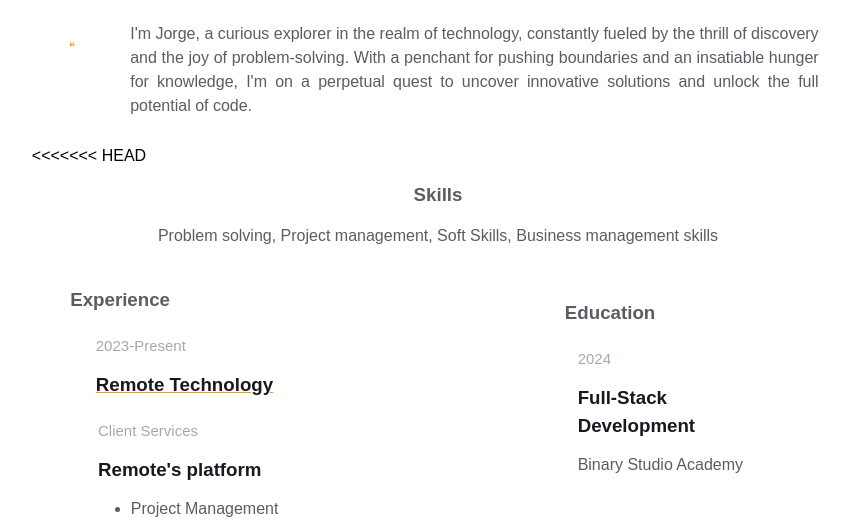
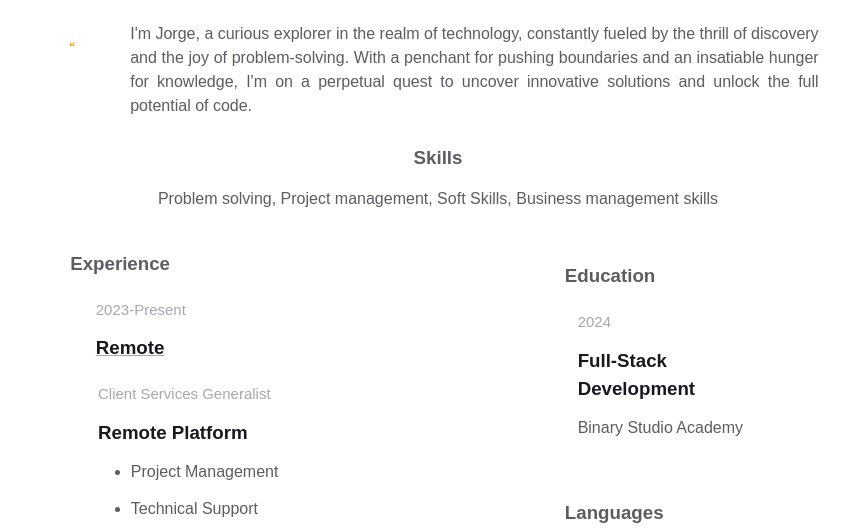
Before and after one commit to JZapataB/homepage, a plain HTML site: page index.html in a window 1280 px wide. Shown: the part 382-913 px from the top of the page, without its empty margins (202-1051 px from the left). Drawn offline with Linux system fonts and the light colour scheme.

Commit message:
Adding final changes.

```diff
--- a/index.html
+++ b/index.html
@@ -66,7 +66,6 @@
               <p class="intro_text"> I'm Jorge, a curious explorer in the realm of technology, constantly fueled by the thrill of discovery and the joy of problem-solving. With a penchant for pushing boundaries and an insatiable hunger for knowledge, I'm on a perpetual quest to uncover innovative solutions and unlock the full potential of code.</p>
             </div>
 
-<<<<<<< HEAD
               <div class="skills">
                 <h3 class="skills__header">Skills</h3>
                 <p class="skills__text">Problem solving, Project management, Soft Skills, Business management skills</p>
@@ -79,20 +78,19 @@
                   <div class="experiences__company">
                   <div class="experiences__company-header">
                     <span class="experiences__company-header-durability">2023-Present</span>
-                  <h3 class="experiences__company-header-name">Remote Technology</h3>
+                    <h3 class="experiences__company-header-name">Remote</h3>
                   </div>
 
                   <div class="experiences__company-project">
-                  <span class="experiences__company-project-role">Client Services</span>
-                  <h3 class="experiences__company-project-name">Remote's platform</h3>
+                    <span class="experiences__company-project-role">Client Services Generalist</span>
+                    <h3 class="experiences__company-project-name">Remote Platform</h3>
                     <ul class="experiences__company-project-responsibilities">
                       <li>Project Management</li>
                       <li>Technical Support</li>
+
                     </ul>
                   </div>
                   </div>
-=======
->>>>>>> 84cc15245bbc01cee5ce628d73c71d077565fe4e
 
                 </div>
 
@@ -118,6 +116,8 @@
               </div>
 
             </div>
+
+          </div>
         </div>
       </div>
     </main>
```
Lines whose indentation alone changed are shown as unchanged.
